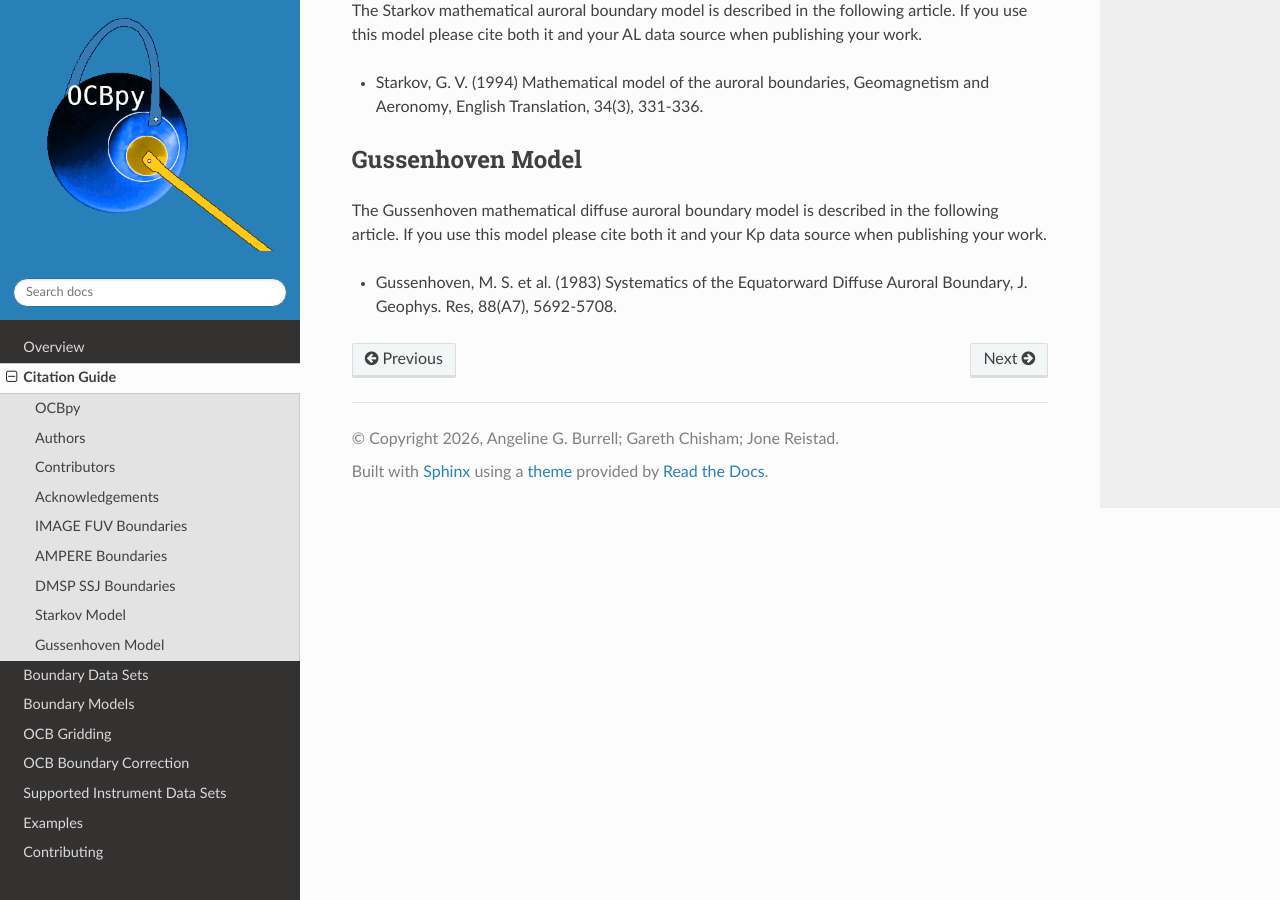
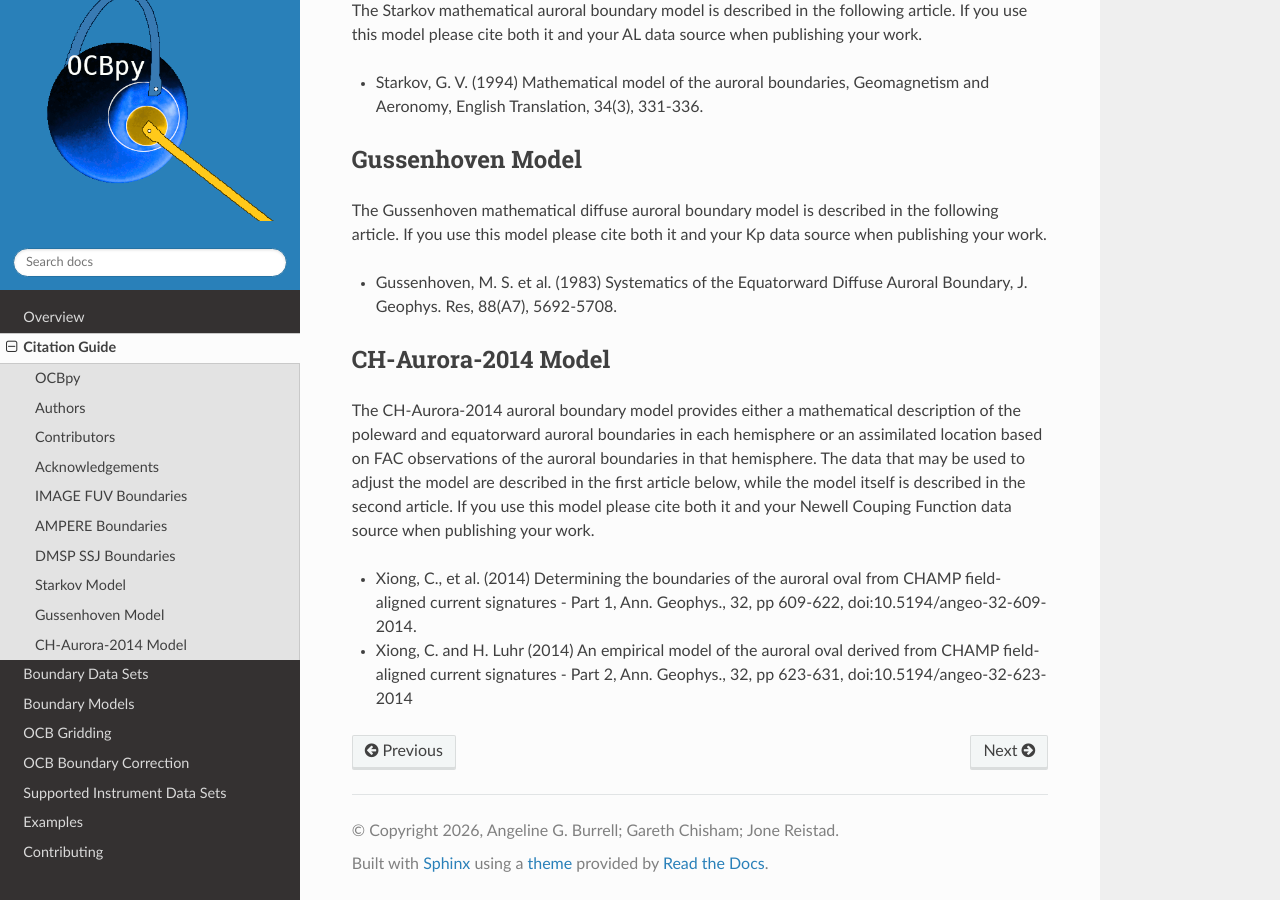
Before and after one commit to aburrell/ocbpy, a Sphinx documentation site: the page built from docs/citing.rst, in a window 1280 px wide and 900 px high, scrolled down 2281 px. Built offline with Sphinx 7.4.7 and the Read the Docs theme 3.1.0, drawn with Linux system fonts in a browser that asks for light colours; the version number is read from the project's files by our own code.

Commit message:
DOC: added CHAMP documentation
Added citations and a description of the CHAMP auroral boundary model.

```diff
--- a/docs/citing.rst
+++ b/docs/citing.rst
@@ -125,3 +125,24 @@ source when publishing your work.
 
 * Gussenhoven, M. S. et al. (1983) Systematics of the Equatorward Diffuse
   Auroral Boundary, J. Geophys. Res, 88(A7), 5692-5708.
+
+
+.. _cite-xiong:
+
+CH-Aurora-2014 Model
+--------------------
+
+The CH-Aurora-2014 auroral boundary model provides either a mathematical
+description of the poleward and equatorward auroral boundaries in each
+hemisphere or an assimilated location based on FAC observations of the auroral
+boundaries in that hemisphere.  The data that may be used to adjust the model
+are described in the first article below, while the model itself is described in
+the second article. If you use this model please cite both it and your Newell
+Couping Function data source when publishing your work.
+
+* Xiong, C., et al. (2014) Determining the boundaries of the auroral oval from
+  CHAMP field-aligned current signatures - Part 1, Ann. Geophys., 32,
+  pp 609-622, doi:10.5194/angeo-32-609-2014.
+* Xiong, C. and H. Luhr (2014) An empirical model of the auroral oval derived
+  from CHAMP field-aligned current signatures - Part 2, Ann. Geophys., 32,
+  pp 623-631, doi:10.5194/angeo-32-623-2014
```
Also changed, not shown: docs/ocb_models.rst (+13 -0 lines).
